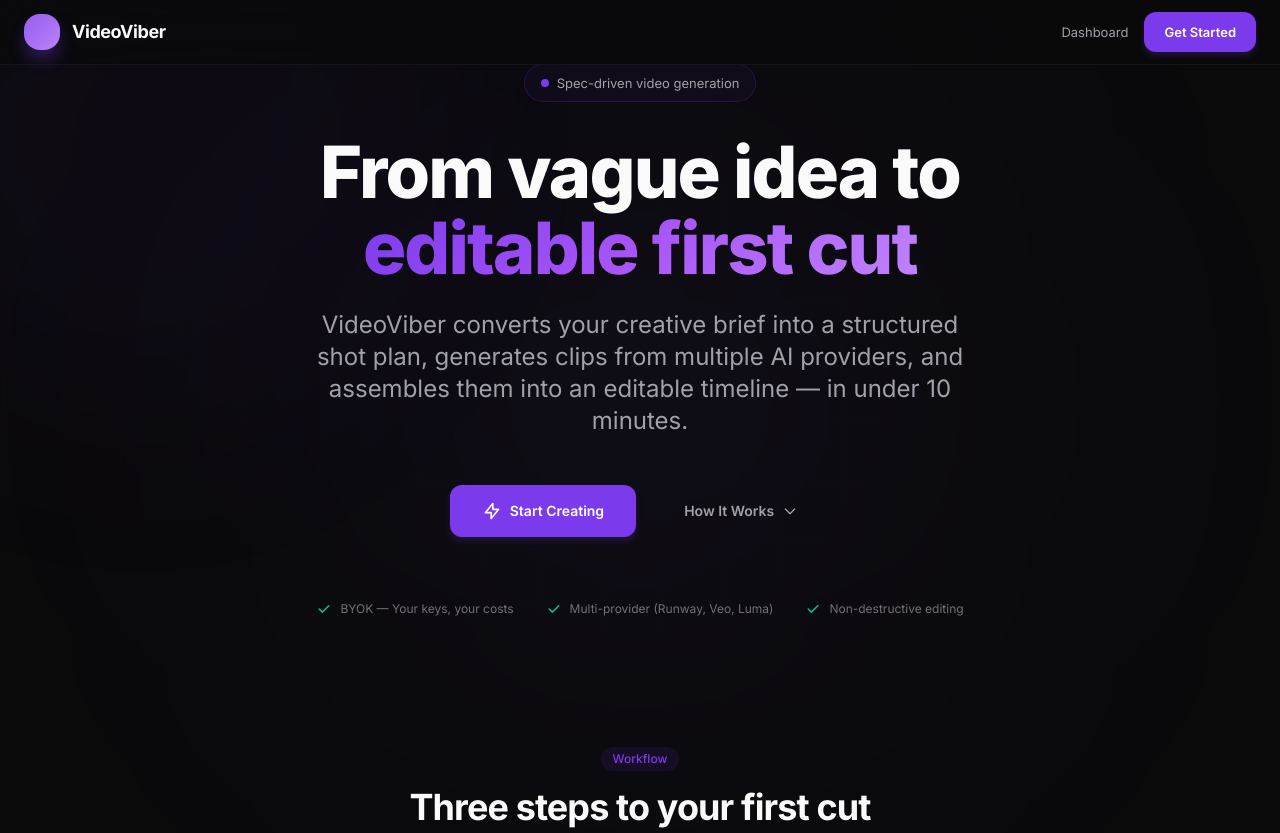
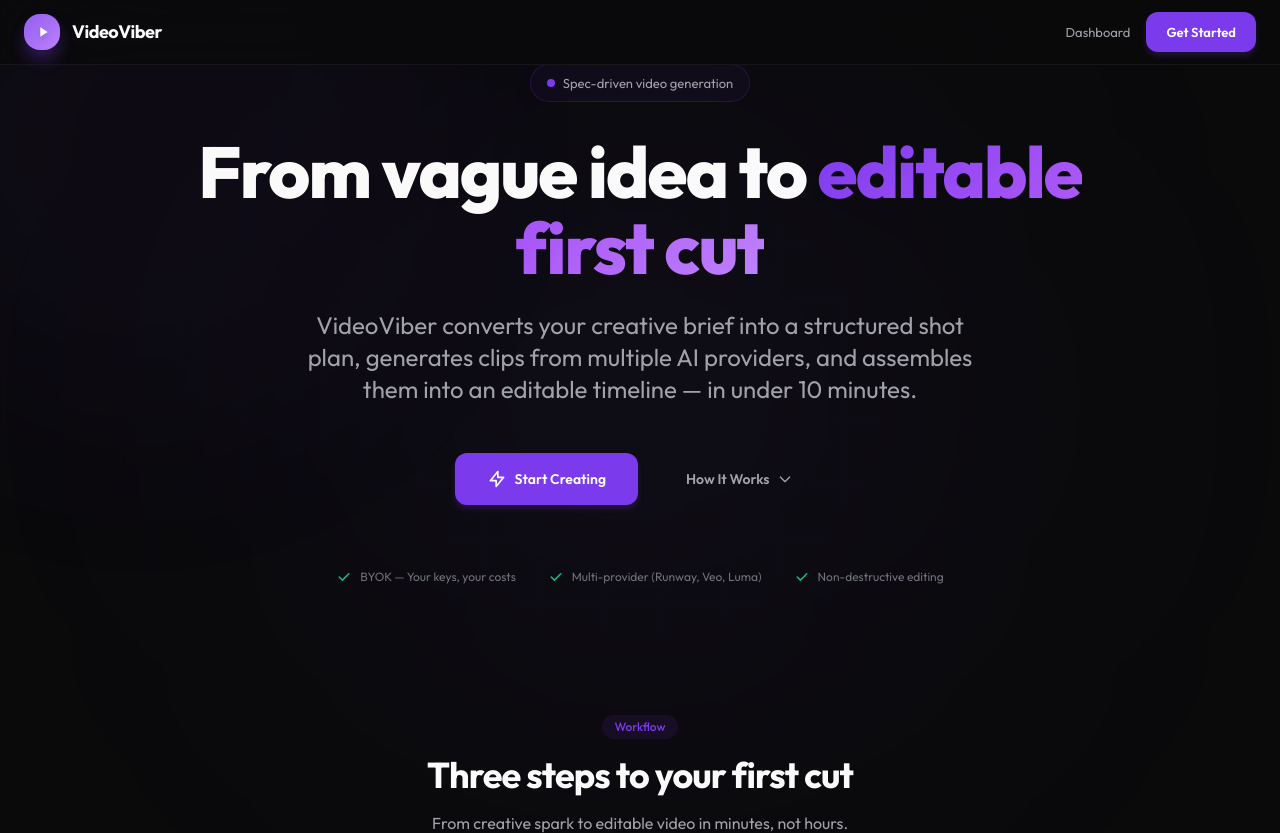
Before and after one commit to manufaujdar/VideoViber, a Next.js app in the folder apps/web/: page / in a window 1280 px wide. Shown: the top 833 px of the page. Built offline with nearby package versions, Linux system fonts and the light colour scheme.

Commit message:
fix(web): Vercel config, TS env script fix, switch to Outfit font, and add video logo icon

```diff
--- a/apps/web/src/app/(app)/layout.tsx
+++ b/apps/web/src/app/(app)/layout.tsx
@@ -93,8 +93,11 @@
     <aside className="fixed left-0 top-0 z-50 flex h-screen w-sidebar flex-col border-r border-white/5 bg-vv-surface/80 backdrop-blur-xl">
       {/* Logo */}
       <div className="flex h-16 items-center gap-3 border-b border-white/5 px-5">
-        <div className="relative h-8 w-8 rounded-lg bg-gradient-to-br from-accent to-purple-400 shadow-md shadow-accent/30">
+        <div className="relative flex h-8 w-8 items-center justify-center rounded-lg bg-gradient-to-br from-accent to-purple-400 shadow-md shadow-accent/30">
           <div className="absolute inset-0 rounded-lg bg-gradient-to-br from-white/20 to-transparent" />
+          <svg className="relative ml-0.5 h-3.5 w-3.5 text-white drop-shadow-sm" fill="currentColor" viewBox="0 0 24 24">
+            <path d="M8 5v14l11-7z" />
+          </svg>
         </div>
         <span className="text-base font-bold tracking-tight">VideoViber</span>
       </div>
--- a/apps/web/src/app/layout.tsx
+++ b/apps/web/src/app/layout.tsx
@@ -1,11 +1,11 @@
 import type { Metadata } from 'next';
-import { Inter } from 'next/font/google';
+import { Outfit } from 'next/font/google';
 import './globals.css';
 
-const inter = Inter({
+const outfit = Outfit({
     subsets: ['latin'],
     display: 'swap',
-    variable: '--font-inter',
+    variable: '--font-outfit',
 });
 
 export const metadata: Metadata = {
@@ -21,7 +21,7 @@
     children: React.ReactNode;
 }) {
     return (
-        <html lang="en" className={`dark ${inter.variable}`}>
+        <html lang="en" className={`dark ${outfit.variable}`}>
             <body className="min-h-screen bg-vv-base font-sans text-vv-primary antialiased">
                 {children}
             </body>
--- a/apps/web/src/app/page.tsx
+++ b/apps/web/src/app/page.tsx
@@ -25,8 +25,11 @@
       <header className="glass-strong fixed top-0 z-50 w-full border-b border-white/5">
         <div className="mx-auto flex h-16 max-w-7xl items-center justify-between px-6">
           <div className="flex items-center gap-3">
-            <div className="relative h-9 w-9 rounded-xl bg-gradient-to-br from-accent to-purple-400 shadow-lg shadow-accent/30">
+            <div className="relative flex h-9 w-9 items-center justify-center rounded-xl bg-gradient-to-br from-accent to-purple-400 shadow-lg shadow-accent/30">
               <div className="absolute inset-0 rounded-xl bg-gradient-to-br from-white/20 to-transparent" />
+              <svg className="relative ml-0.5 h-4 w-4 text-white drop-shadow-md" fill="currentColor" viewBox="0 0 24 24">
+                <path d="M8 5v14l11-7z" />
+              </svg>
             </div>
             <span className="text-lg font-bold tracking-tight">VideoViber</span>
           </div>
--- a/apps/web/tailwind.config.ts
+++ b/apps/web/tailwind.config.ts
@@ -55,7 +55,7 @@
                 },
             },
             fontFamily: {
-                sans: ['Inter', 'system-ui', '-apple-system', 'sans-serif'],
+                sans: ['var(--font-outfit)', 'system-ui', '-apple-system', 'sans-serif'],
                 mono: ['JetBrains Mono', 'Fira Code', 'ui-monospace', 'monospace'],
             },
             fontSize: {
```
Also changed, not shown: tsconfig.json (added, +11 -0 lines).
